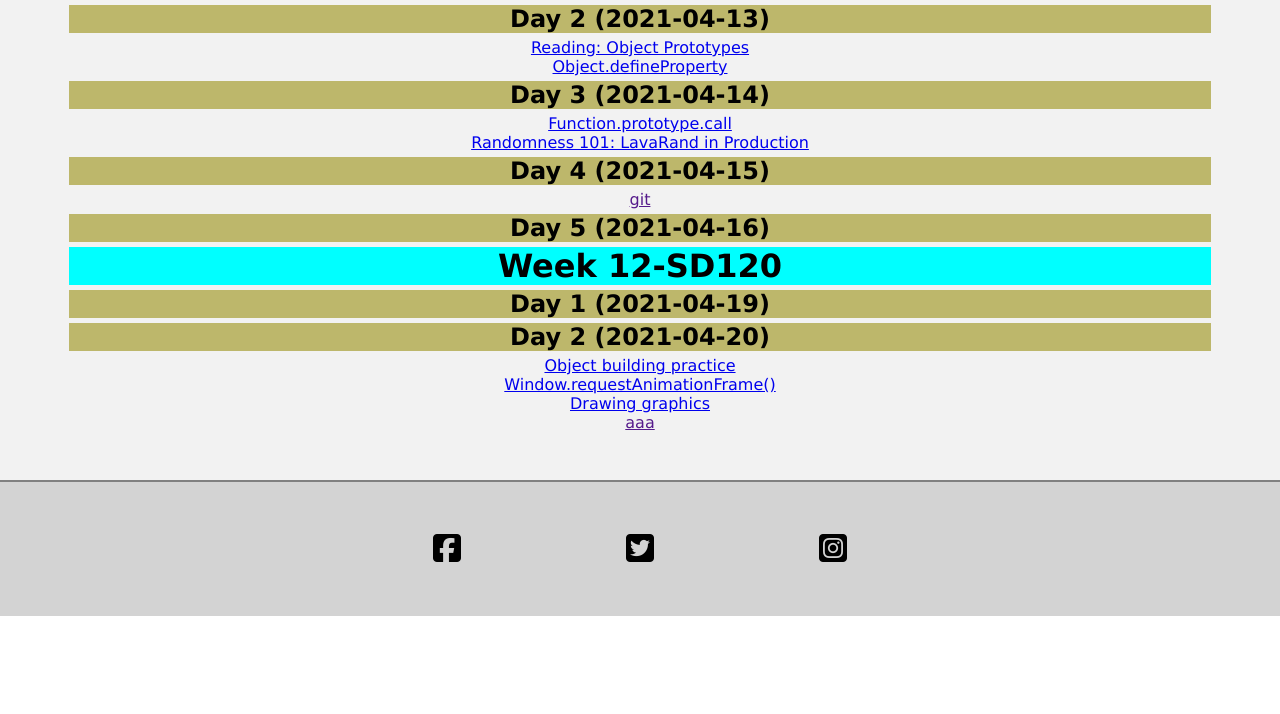
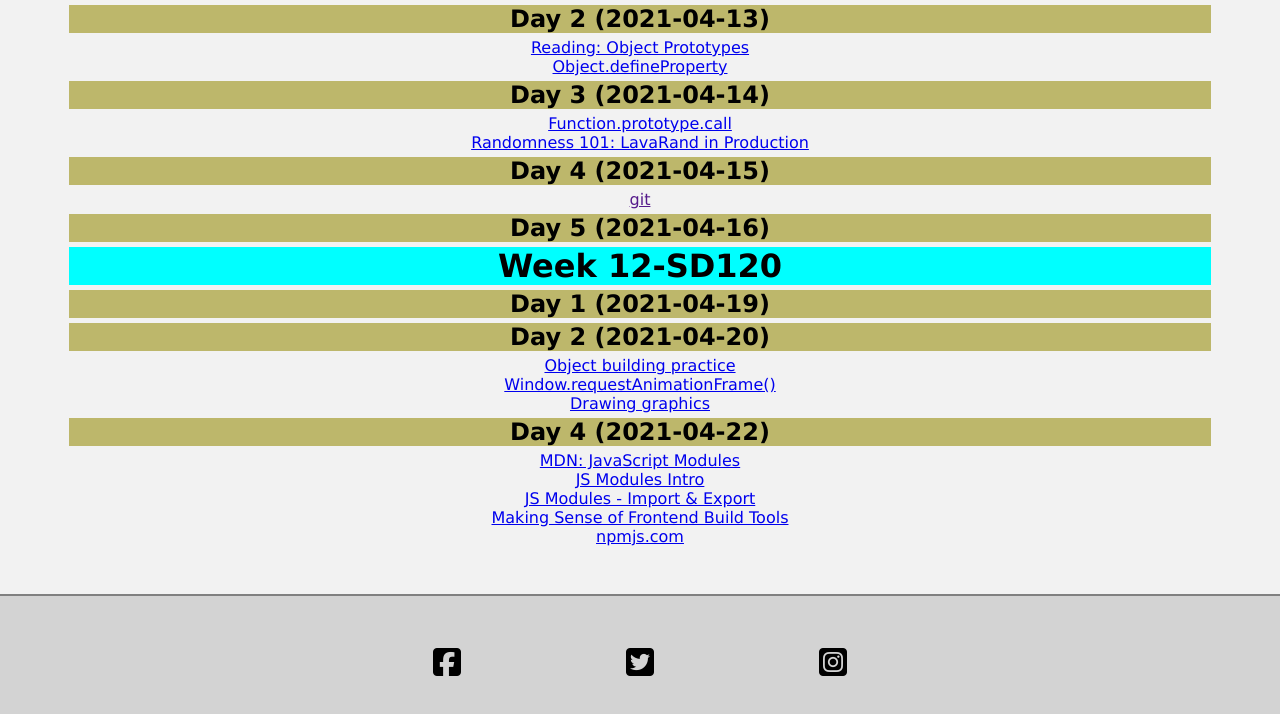
Before and after one commit to HaoGong73/mittlearning, a website: page research.html in a window 1280 px wide. Shown: the part 4469-5183 px from the top of the page. Before the commit the page ends 5085 px from the top, so only its background shows below. Drawn offline with Linux system fonts and the light colour scheme.

Commit message:
npm init

```diff
--- a/research.html
+++ b/research.html
@@ -237,7 +237,12 @@
       <a href="https://developer.mozilla.org/en-US/docs/Learn/JavaScript/Objects/Object_building_practice" target="_blank">Object building practice</a><br>
       <a href="https://developer.mozilla.org/en-US/docs/Web/API/window/requestAnimationFrame" target="_blank">Window.requestAnimationFrame()</a><br>
       <a href="https://developer.mozilla.org/en-US/docs/Learn/JavaScript/Client-side_web_APIs/Drawing_graphics" target="_blank">Drawing graphics</a><br>
-      <a href="" target="_blank">aaa</a><br>
+      <h2>Day 4 (2021-04-22)</h2>
+      <a href="https://developer.mozilla.org/en-US/docs/Web/JavaScript/Guide/Modules" target="_blank">MDN: JavaScript Modules</a><br>
+      <a href="https://javascript.info/modules-intro" target="_blank">JS Modules Intro</a><br>
+      <a href="https://javascript.info/import-export" target="_blank">JS Modules - Import & Export</a><br>
+      <a href="https://www.freecodecamp.org/news/making-sense-of-front-end-build-tools-3a1b3a87043b/" target="_blank">Making Sense of Frontend Build Tools</a><br>
+      <a href="https://www.npmjs.com/" target="_blank">npmjs.com</a><br>
       <!-- <a href="" target="_blank">aaa</a><br>
         <h2>Day 2 (2021-04-06)</h2>
       <a href="" target="_blank">aaa</a><br>
```
Also changed, not shown: package.json (added, +22 -0 lines), 2 other files.
